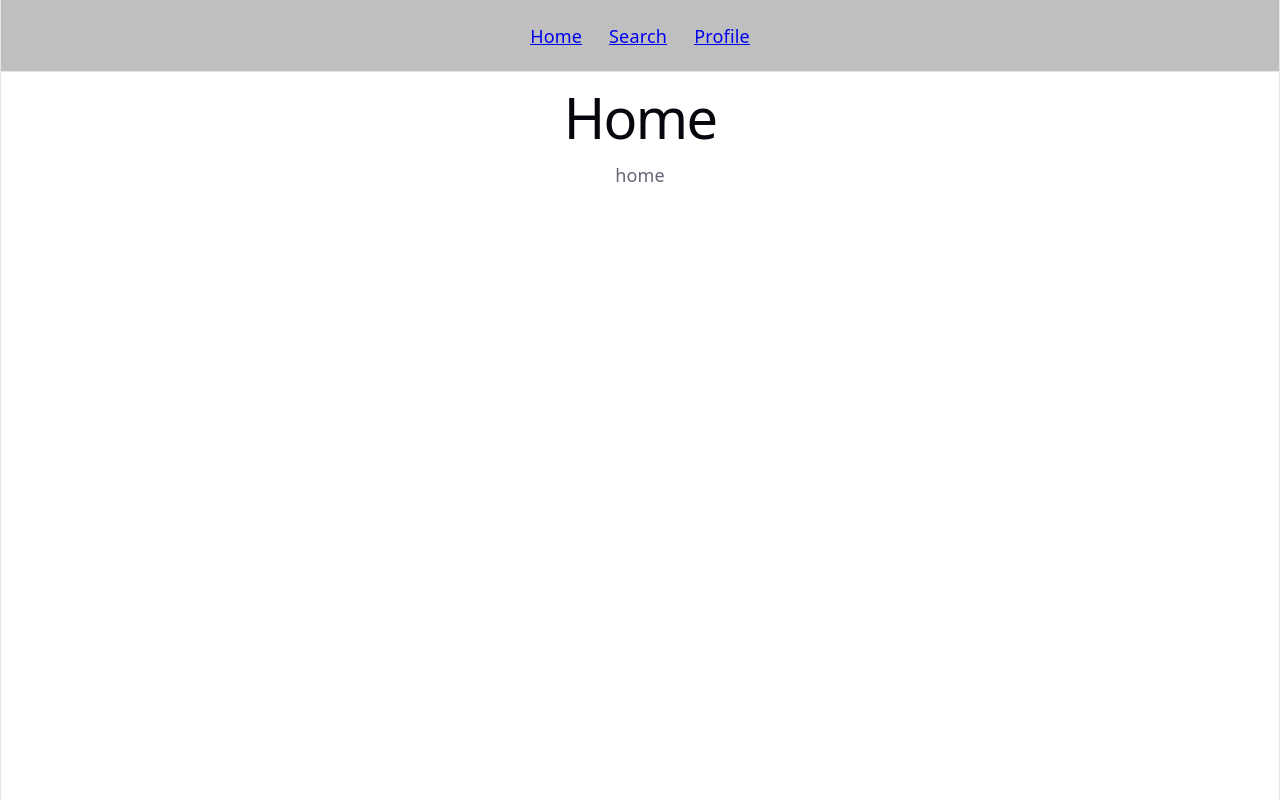
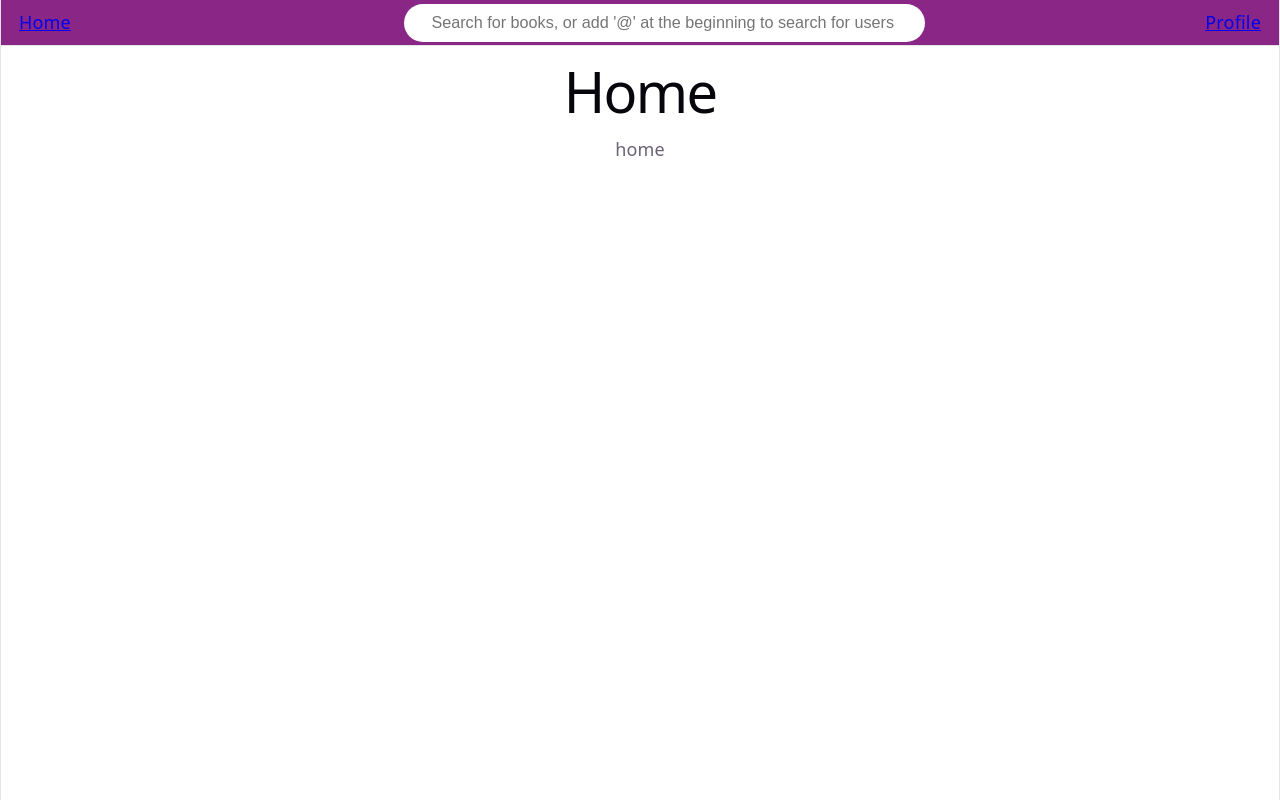
Before and after one commit to housaynraffea/booktalk, a React (Vite) app: page /#/ in a window 1280 px wide. Built offline with nearby package versions, Linux system fonts and the light colour scheme.

Commit message:
Properly aligned navbar items

```diff
--- a/src/common/components/navbar/navbar.css
+++ b/src/common/components/navbar/navbar.css
@@ -2,18 +2,42 @@
   position: sticky;
   top: 0;
   display: flex;
+  height: 0.5rem;
+  align-items: center;
   justify-content: center;
-  gap: 1.5rem;
-  padding: 1.25rem 1.5rem;
+  gap: auto;
+  padding: 1rem;
   border-bottom: 1px solid var(--border);
   backdrop-filter: blur(10px);
   -webkit-backdrop-filter: blur(10px);
-  background-color: rgba(0, 0, 0, .25);
+  background-color: #892686;
   transition: all 0.125s ease-in-out;
 }
 
+.navbar #left{
+  display: flex;
+  align-items: center;
+  justify-content: flex-start;
+  margin-right: auto;
+  gap: 1.5rem;
+}
+
+.navbar #middle{
+  display: flex;
+  align-items: center;
+  justify-content: center;
+}
+
+.navbar #right{
+  display: flex;
+  align-items: center;
+  justify-content: flex-end;
+  margin-left: auto;
+  gap: 1.5rem;
+}
+
 .navbar:hover {
-  background-color: rgba(0, 0, 0, .75);
+  background-color: #82247e;
   transition: all 0.125s ease-in-out;
 }
 
--- a/src/common/components/navbar/navbar.tsx
+++ b/src/common/components/navbar/navbar.tsx
@@ -1,12 +1,13 @@
 import './navbar.css';
 import { Link } from 'react-router-dom';
+import SearchField from '@/common/components/search-field/search-field';
 
 const Navbar = () => {
   return (
     <div className="navbar">
-      <Link className="navbar-btn" to="/">Home</Link>
-      <Link className="navbar-btn" to="/search">Search</Link>
-      <Link className="navbar-btn" to="/profile">Profile</Link>
+      <div id="left"><Link to="/">Home</Link></div>
+      <div id="middle"><SearchField/></div>
+      <div id="right"><Link to="/profile">Profile</Link></div>
     </div>
   );
 };
--- /dev/null
+++ b/src/common/components/search-field/search-field.css
@@ -0,0 +1,16 @@
+.search-input {
+    display: flex;
+    align-items: center;
+    justify-content: space-between;
+    gap: 1rem;
+    flex-wrap: wrap;
+    width: 27.3rem;
+    height: 2rem;
+    padding-left: 1.55rem;
+    margin-left: 5%;
+    border-radius: 200px;
+    font-size: 0.9rem;
+    border: none;
+    background-color: var(--bg);
+    color: var(--text);
+  }
--- /dev/null
+++ b/src/common/components/search-field/search-field.tsx
@@ -0,0 +1,41 @@
+import { useMemo, useState } from 'react';
+import './search-field.css';
+
+const SearchField = () => {
+    const something = "";
+    const [error, setError] = useState<string | null>(null);
+    const [searchItem, setSearchItem] = useState('');
+
+    const handleInputChange = (e: React.ChangeEvent<HTMLInputElement>) => {
+        setSearchItem(e.target.value);
+    }
+
+    const searchedItems = useMemo(() => {
+        const searchTerm = searchItem.trim().toLowerCase();
+        if (!searchTerm) return something;
+
+        // usernames
+        if (searchTerm.startsWith('@')) {
+            const username = searchTerm.slice(1);
+            if (!username) return something;
+
+            //return something.filter(q => q.userName?.toLowerCase().includes(username));
+        }
+
+        // something
+        //return something.filter(q => q.quizTitle.toLowerCase().includes(searchTerm));
+    }, [something, searchItem]);
+
+  return (
+    <div>
+        <input className="search-input"
+                    type="text"
+                    value={searchItem}
+                    onChange={handleInputChange}
+                    placeholder="Search for books, or add '@' at the beginning to search for users"
+                />
+    </div>
+  );
+};
+
+export default SearchField;
```
